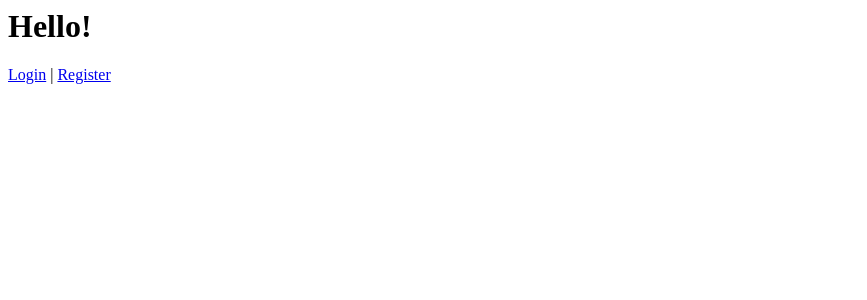
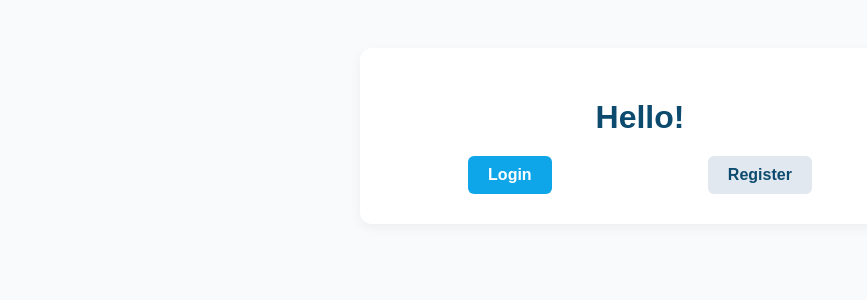
Before and after one commit to jeremayaa/med_kit, a Django app: page / in a window 1280 px wide. Shown: the top 300 px of the page, without its empty margins (0-867 px from the left). Run offline with Django 5.2, Linux system fonts and the light colour scheme.

Commit message:
UI for app_home

```diff
--- a/app_home/templates/app_home/home.html
+++ b/app_home/templates/app_home/home.html
@@ -1,3 +1,9 @@
-<h1>Hello!</h1>
-<a href="{% url 'login' %}">Login</a> |
-<a href="{% url 'register' %}">Register</a>
+{% extends 'app_home/home_base.html' %}
+{% block title %}Home{% endblock %}
+{% block content %}
+  <h1 class="headline">Hello!</h1>
+  <div class="nav-buttons">
+    <a href="{% url 'login' %}" class="button">Login</a>
+    <a href="{% url 'register' %}" class="button secondary">Register</a>
+  </div>
+{% endblock %}
--- /dev/null
+++ b/app_home/templates/app_home/home_base.html
@@ -0,0 +1,14 @@
+{% load static %}
+<!DOCTYPE html>
+<html lang="en">
+<head>
+  <meta charset="UTF-8">
+  <title>{% block title %}Welcome{% endblock %}</title>
+  <link rel="stylesheet" href="{% static 'css/home.css' %}">
+</head>
+<body>
+  <div class="container">
+    {% block content %}{% endblock %}
+  </div>
+</body>
+</html>
--- a/app_med_kit/urls.py
+++ b/app_med_kit/urls.py
@@ -10,5 +10,4 @@ urlpatterns = [
     path('kit/<int:kit_id>/delete/', views.delete_kit, name='delete_kit'),
     path('delete_usage_history/', views.delete_usage_history, name='delete_usage_history'),
 
-
 ]
--- /dev/null
+++ b/static/css/home.css
@@ -0,0 +1,63 @@
+body {
+  font-family: Arial, sans-serif;
+  background-color: #f8fafc;
+  color: #1e293b;
+  display: flex;
+  justify-content: center;
+  padding: 40px;
+}
+
+.container {
+  width: 100%;
+  max-width: 500px;
+  background-color: white;
+  padding: 30px;
+  border-radius: 12px;
+  box-shadow: 0 4px 12px rgba(0, 0, 0, 0.05);
+}
+
+.headline {
+  text-align: center;
+  margin-bottom: 20px;
+  color: #0c4a6e;
+}
+
+.nav-buttons {
+  display: flex;
+  justify-content: space-around;
+  margin-top: 20px;
+}
+
+.button {
+  background-color: #0ea5e9;
+  color: white;
+  padding: 10px 20px;
+  border: none;
+  border-radius: 6px;
+  text-decoration: none;
+  font-weight: bold;
+  transition: background-color 0.2s ease;
+}
+
+.button:hover {
+  background-color: #0284c7;
+}
+
+.button.secondary {
+  background-color: #e2e8f0;
+  color: #0c4a6e;
+}
+
+.button.secondary:hover {
+  background-color: #cbd5e1;
+}
+
+.form-box {
+  display: flex;
+  flex-direction: column;
+  gap: 10px;
+}
+
+form p {
+  margin: 0;
+}
```
Also changed, not shown: app_home/templates/app_home/login.html (+8 -4 lines), app_home/templates/app_home/register.html (+8 -4 lines), app_med_kit/templates/app_med_kit/dashboard.html (+12 -12 lines), db.sqlite3.
